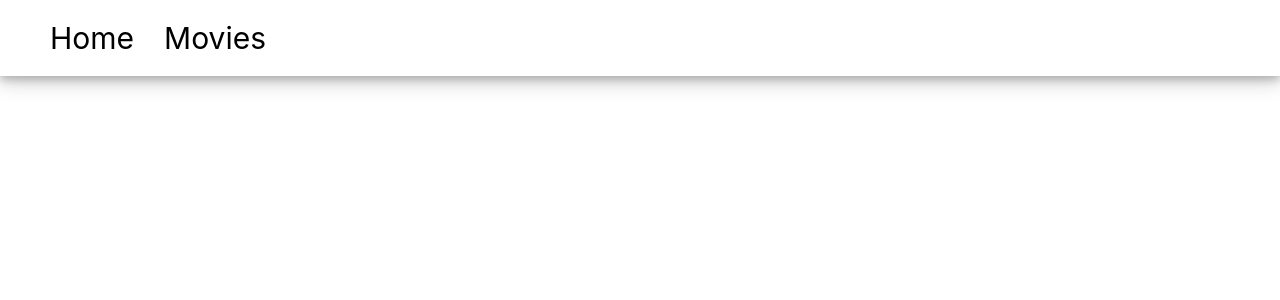
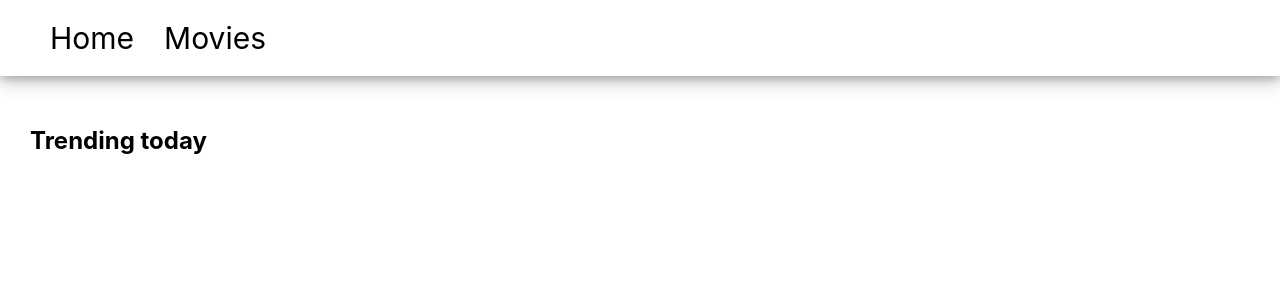
Before and after one commit to yuriy-o/MoviesApp, a React (Create React App) app: page / in a window 1280 px wide. Shown: the top 300 px of the page. Built offline with nearby package versions, Linux system fonts and the light colour scheme.

Commit message:
add Trending today

```diff
--- a/package.json
+++ b/package.json
@@ -8,6 +8,7 @@
     "@testing-library/jest-dom": "^5.16.3",
     "@testing-library/react": "^12.1.4",
     "@testing-library/user-event": "^13.5.0",
+    "normalize.css": "^8.0.1",
     "react": "^18.1.0",
     "react-dom": "^18.1.0",
     "react-scripts": "5.0.1",
--- a/src/components/App.jsx
+++ b/src/components/App.jsx
@@ -1,4 +1,4 @@
-import { Header, HeaderLink } from './App.styled';
+import { Header, HeaderLink, Section } from './App.styled';
 
 export const App = () => {
   return (
@@ -7,7 +7,11 @@ export const App = () => {
         <HeaderLink href="#">Home</HeaderLink>
         <HeaderLink href="#">Movies</HeaderLink>
       </Header>
-      <main> </main>
+      <main>
+        <Section>
+          <h1>Trending today</h1>
+        </Section>
+      </main>
     </>
   );
 };
--- a/src/components/App.styled.js
+++ b/src/components/App.styled.js
@@ -2,6 +2,7 @@ import styled from '@emotion/styled';
 
 export const Header = styled.header`
   padding: 20px 40px;
+  margin-bottom: 50px;
 
   box-shadow: 0 4px 8px 0 rgba(0, 0, 0, 0.2), 0 6px 20px 0 rgba(0, 0, 0, 0.19);
 `;
@@ -28,8 +29,11 @@ export const HeaderLink = styled.a`
     background: linear-gradient(to right, #ff0000, #fff200, #1e9600);
   }
 
-  :hover::before,
-  :focus::before {
+  &:hover::before,
+  &:focus::before {
     width: 100%;
   }
 `;
+export const Section = styled.section`
+  margin: 0px 30px;
+`;
```
Also changed, not shown: 1 other file (tests, documents, lock files or other folders).
